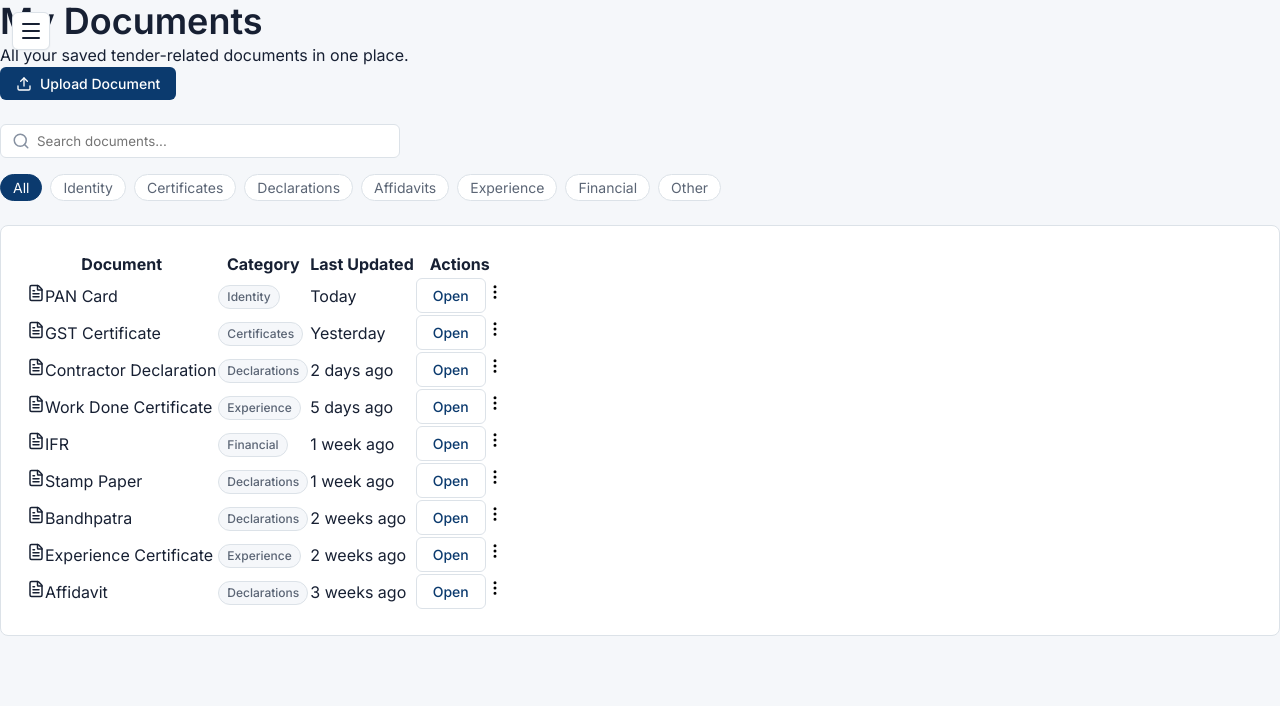
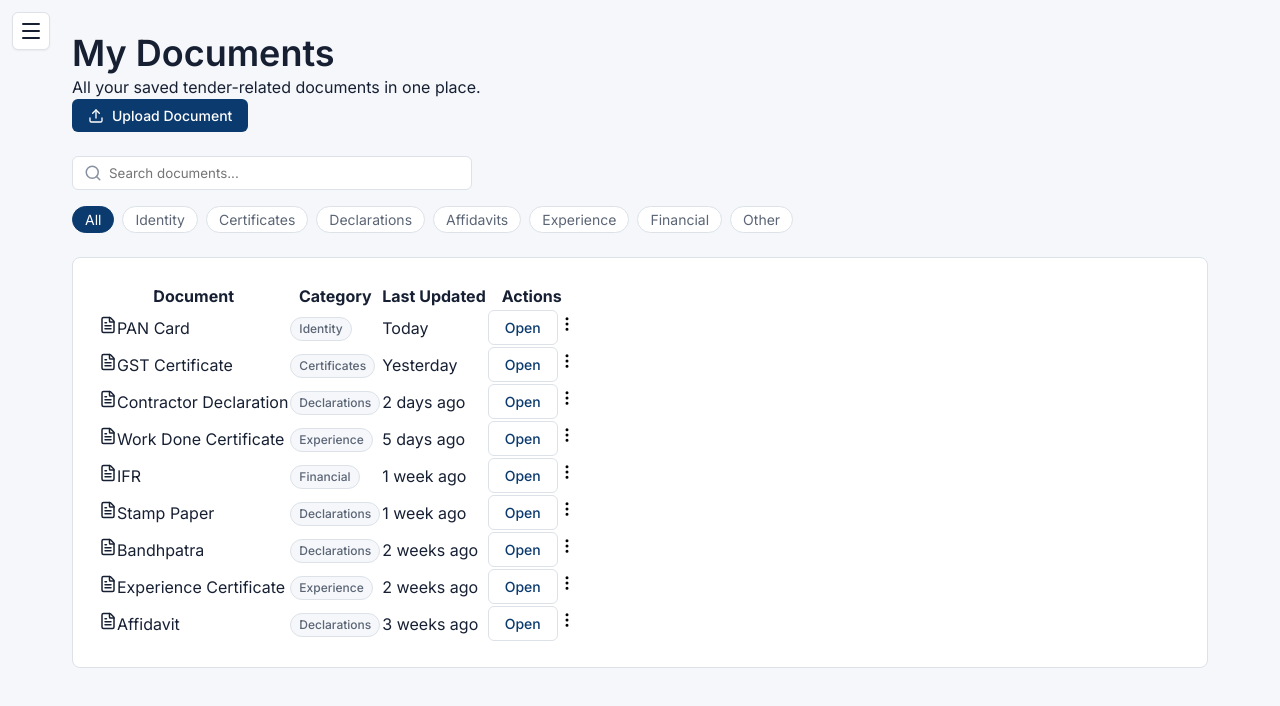
Before and after one commit to disha-satpute/EasyTender-v0, a React (Vite) app: page /documents in a window 1280 px wide. Shown: the top 706 px of the page. Built offline with nearby package versions, Linux system fonts and the light colour scheme.

Commit message:
feat: initialize document workspace routing and pages

```diff
--- /dev/null
+++ b/src/pages/DocumentWorkspacePage.jsx
@@ -0,0 +1,7 @@
+import DocumentWorkspace from '../components/DocumentWorkspace/DocumentWorkspace';
+
+const DocumentWorkspacePage = () => {
+  return <DocumentWorkspace />;
+};
+
+export default DocumentWorkspacePage;
--- a/src/pages/Documents.jsx
+++ b/src/pages/Documents.jsx
@@ -28,7 +28,7 @@ const Documents = () => {
   });
 
   return (
-    <div className="documents-page">
+    <div className="documents-page page-container">
       <header className="page-header">
         <div>
           <h1 className="page-title">My Documents</h1>
```
